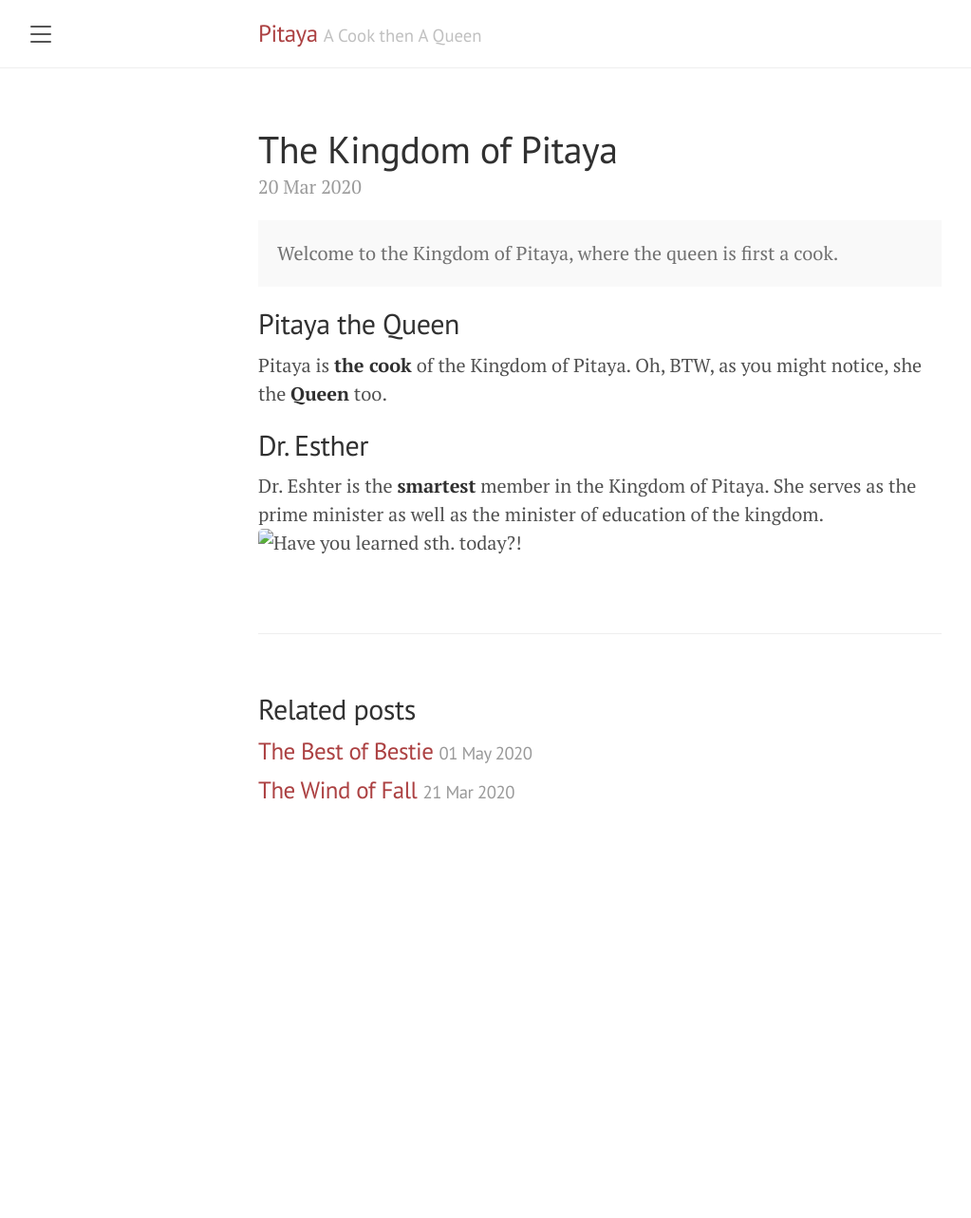
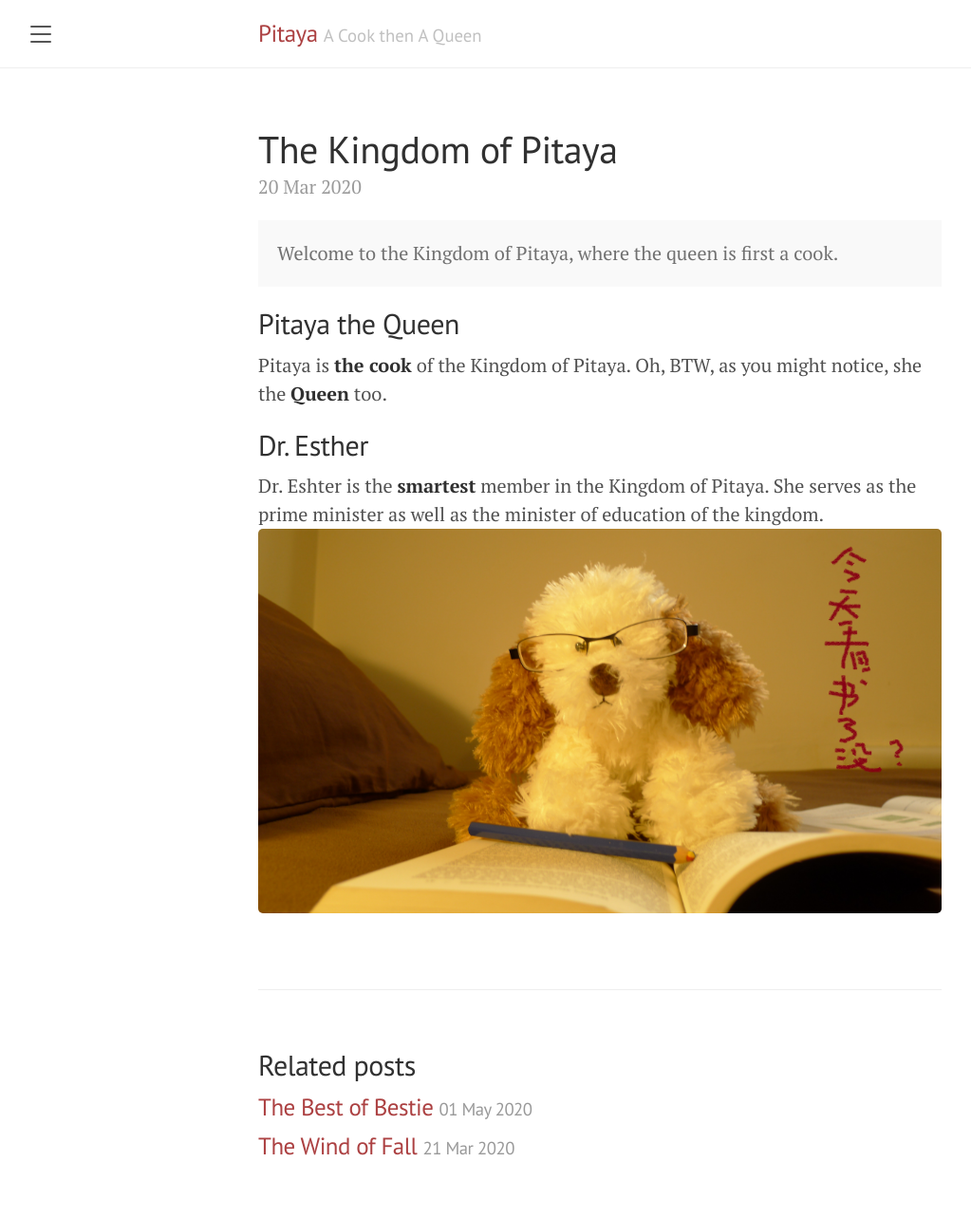
Before and after one commit to PTY-GH/Kingdom, a Jekyll site: the page built from _posts/2020-03-20-the-kingdom-of-pitaya.md, in a window 1280 px wide. Shown: the whole page at 95% size, without its empty margins (8-1031 px from the left). Built offline with Jekyll 4.4.1, drawn with Linux system fonts in a browser that asks for light colours; before the commit the page ends 908 px from its top, so only the background shows below that.

Commit message:
Update 2020-03-20-the-kingdom-of-pitaya.md

```diff
--- a/_posts/2020-03-20-the-kingdom-of-pitaya.md
+++ b/_posts/2020-03-20-the-kingdom-of-pitaya.md
@@ -13,4 +13,4 @@ Pitaya is <strong>the cook</strong> of the Kingdom of Pitaya. Oh, BTW, as you mi
 
 ## Dr. Esther
 Dr. Eshter is the <strong>smartest</strong> member in the Kingdom of Pitaya. She serves as the prime minister as well as the minister of education of the kingdom.
-![Have you learned sth. today?!](public/laochen.jpg "Learn somthing today!")
+![Have you learned sth. today?!](/public/laochen.jpg "Learn somthing today!")
```
